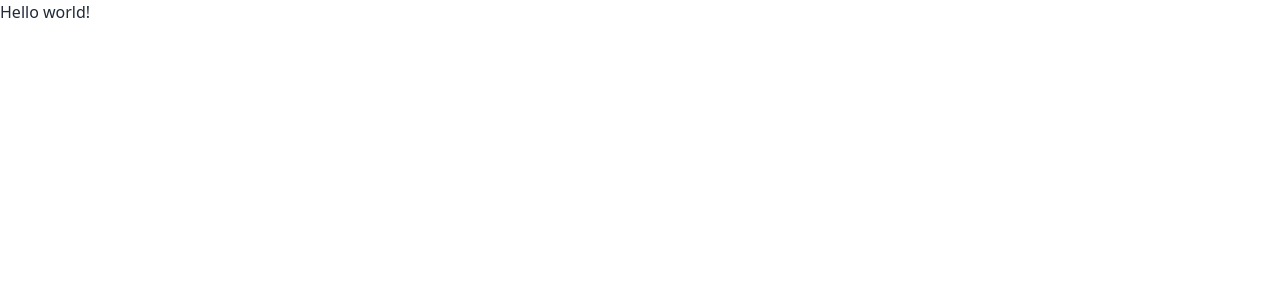
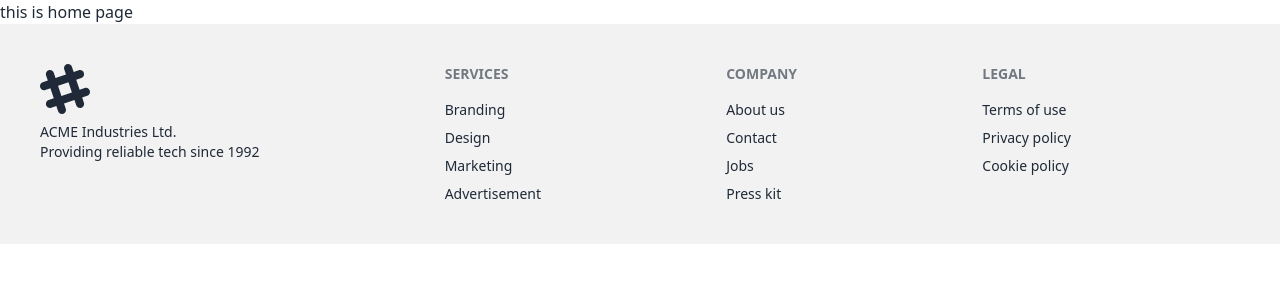
Before and after one commit to MdAlAmin212104/react_career_hub, a React (Vite) app: page / in a window 1280 px wide. Shown: the top 300 px of the page. Built offline with nearby package versions, Linux system fonts and the light colour scheme.

Commit message:
adde nestead routing add in our project

```diff
--- a/package.json
+++ b/package.json
@@ -28,6 +28,7 @@
     "eslint-plugin-react-hooks": "^4.6.0",
     "eslint-plugin-react-refresh": "^0.4.6",
     "postcss": "^8.4.38",
+    "prettier": "3.2.5",
     "tailwindcss": "^3.4.1",
     "vite": "^5.2.0"
   }
--- /dev/null
+++ b/src/components/Footer/Footer.jsx
@@ -0,0 +1,34 @@
+import React from 'react';
+
+const Footer = () => {
+      return (
+        <footer className="footer p-10 bg-base-200 text-base-content">
+          <aside>
+            <svg width="50" height="50" viewBox="0 0 24 24" xmlns="http://www.w3.org/2000/svg" fillRule="evenodd" clipRule="evenodd" className="fill-current"><path d="M22.672 15.226l-2.432.811.841 2.515c.33 1.019-.209 2.127-1.23 2.456-1.15.325-2.148-.321-2.463-1.226l-.84-2.518-5.013 1.677.84 2.517c.391 1.203-.434 2.542-1.831 2.542-.88 0-1.601-.564-1.86-1.314l-.842-2.516-2.431.809c-1.135.328-2.145-.317-2.463-1.229-.329-1.018.211-2.127 1.231-2.456l2.432-.809-1.621-4.823-2.432.808c-1.355.384-2.558-.59-2.558-1.839 0-.817.509-1.582 1.327-1.846l2.433-.809-.842-2.515c-.33-1.02.211-2.129 1.232-2.458 1.02-.329 2.13.209 2.461 1.229l.842 2.515 5.011-1.677-.839-2.517c-.403-1.238.484-2.553 1.843-2.553.819 0 1.585.509 1.85 1.326l.841 2.517 2.431-.81c1.02-.33 2.131.211 2.461 1.229.332 1.018-.21 2.126-1.23 2.456l-2.433.809 1.622 4.823 2.433-.809c1.242-.401 2.557.484 2.557 1.838 0 .819-.51 1.583-1.328 1.847m-8.992-6.428l-5.01 1.675 1.619 4.828 5.011-1.674-1.62-4.829z"></path></svg>
+            <p>ACME Industries Ltd.<br/>Providing reliable tech since 1992</p>
+          </aside>
+          <nav>
+            <h6 className="footer-title">Services</h6>
+            <a className="link link-hover">Branding</a>
+            <a className="link link-hover">Design</a>
+            <a className="link link-hover">Marketing</a>
+            <a className="link link-hover">Advertisement</a>
+          </nav>
+          <nav>
+            <h6 className="footer-title">Company</h6>
+            <a className="link link-hover">About us</a>
+            <a className="link link-hover">Contact</a>
+            <a className="link link-hover">Jobs</a>
+            <a className="link link-hover">Press kit</a>
+          </nav>
+          <nav>
+            <h6 className="footer-title">Legal</h6>
+            <a className="link link-hover">Terms of use</a>
+            <a className="link link-hover">Privacy policy</a>
+            <a className="link link-hover">Cookie policy</a>
+          </nav>
+        </footer>
+      );
+};
+
+export default Footer;
--- /dev/null
+++ b/src/components/Home/Home.jsx
@@ -0,0 +1,11 @@
+import React from 'react';
+
+const Home = () => {
+      return (
+            <div>
+                  this is home page
+            </div>
+      );
+};
+
+export default Home;
--- /dev/null
+++ b/src/components/Root/Root.jsx
@@ -0,0 +1,14 @@
+import React from 'react';
+import { Outlet } from 'react-router-dom';
+import Footer from '../Footer/Footer';
+
+const Root = () => {
+      return (
+            <div>
+                  <Outlet />
+                  <Footer/>
+            </div>
+      );
+};
+
+export default Root;
```
Also changed, not shown: src/main.jsx (+9 -1 lines), 1 other file (tests, documents, lock files or other folders).
